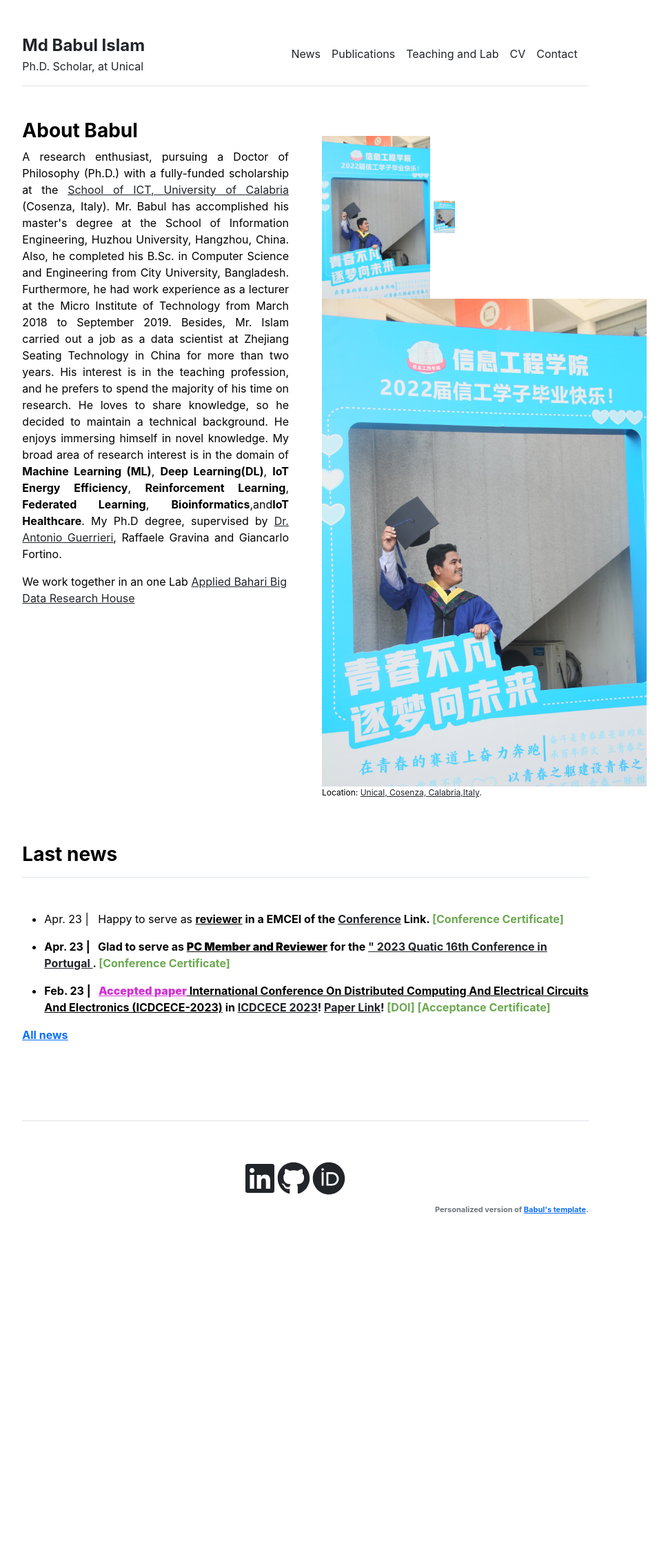
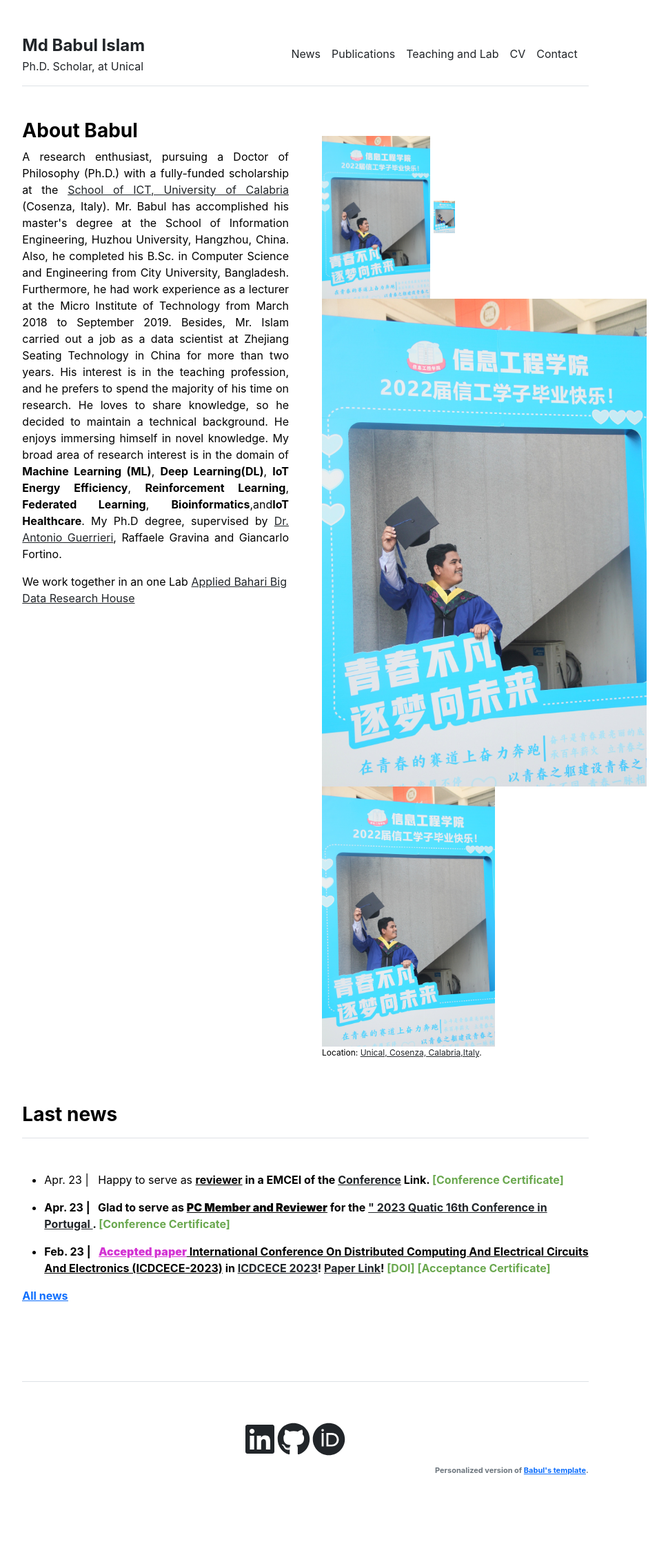
Before and after one commit to babulcseian/babulcseian.github.io, a Jekyll site: the page built from index.md, in a window 1280 px wide. Shown: the whole page at 69% size, without its empty margins (197-1166 px from the left). Built offline with Jekyll 4.4.1, drawn with Linux system fonts in a browser that asks for light colours; a style sheet for code colours, icons or effects is not loaded; before the commit the page ends 1874 px from its top, so only the background shows below that.

Commit message:
Update home.html

```diff
--- a/_layouts/home.html
+++ b/_layouts/home.html
@@ -14,6 +14,7 @@
     <img src="{{ site.github.url }}/assets/img/Babul.jpg" alt="Home" width="50%">
     <img src="{{ site.github.url }}/assets/img/Babul.jpg" alt="Home" width="10%">
     <img src="{{ site.github.url }}/assets/img/Babul.jpg" alt="Home" width="150%">
+    <img src="{{ site.github.url }}/assets/img/Babul.jpg" alt="Home" width="80%">
     <p style="font-size:12px">
       Location: <a class="other" href='https://goo.gl/maps/hsu2JB4HwjQN7TqC7'>Unical, Cosenza, Calabria,Italy</a>.
     </p>
```
